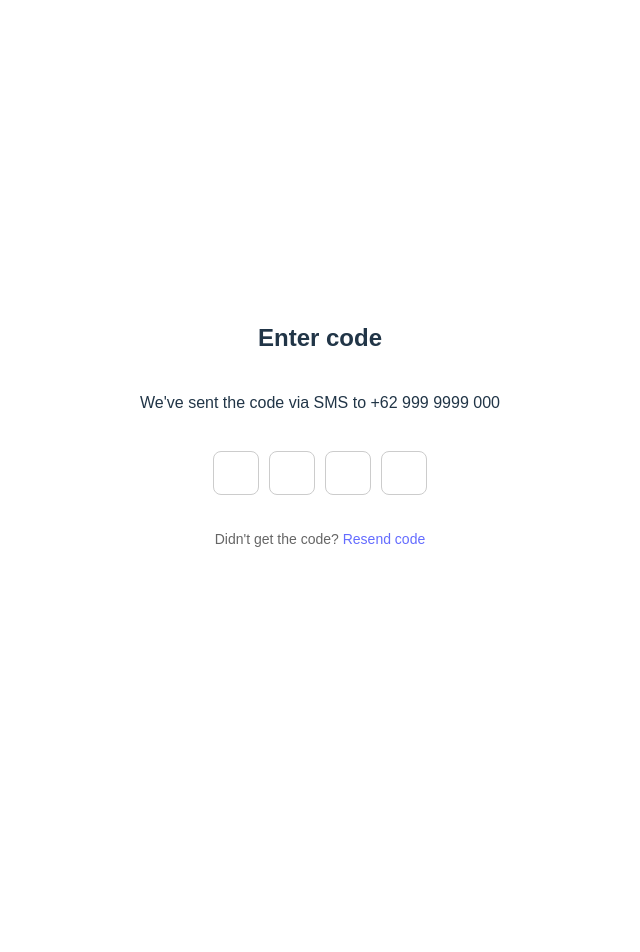
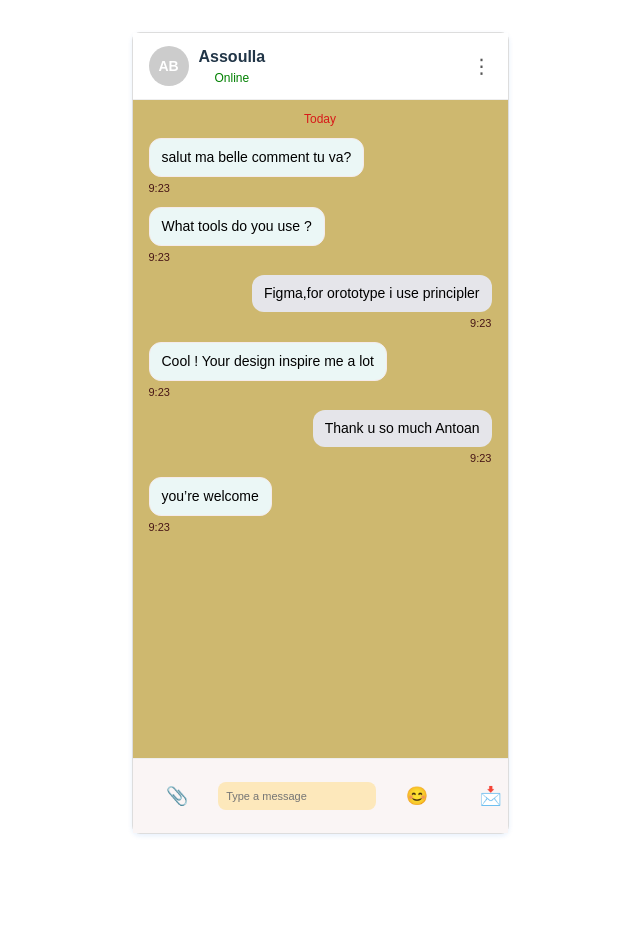
Before and after one commit to HisseinHD/Chat_App_Vue.js, a Vue app: page / in a window 1280 px wide. Shown: the top 952 px of the page, without its empty margins (320-960 px from the left). Before the commit the page ends 864 px from the top, so only its background shows below. Built offline with nearby package versions, Linux system fonts and the light colour scheme.

Commit message:
ChatMessage

```diff
--- a/src/App.vue
+++ b/src/App.vue
@@ -1,12 +1,15 @@
+
 <template>
+  <ChatView />
   <VerificationCode />
 </template>
 
 <script>
 import VerificationCode from './components/VerificationCode.vue'
-
+import ChatView from './components/ChatView.vue'
 export default {
   components: {
+    ChatView,
     VerificationCode
   }
 }
--- /dev/null
+++ b/src/components/ChatView.vue
@@ -0,0 +1,202 @@
+<template>
+  <div class="chat-container">
+    <!-- Header -->
+    <div class="chat-header">
+      <div class="header-left">
+        <div class="avatar">AB</div>
+        <div class="user-info">
+          <div class="user-name">Assoulla</div>
+          <div class="user-status">Online</div>
+        </div>
+      </div>
+      <div class="menu-icon">⋮</div>
+    </div>
+
+    <!-- Messages -->
+    <div class="chat-messages">
+      <div class="chat-date">Today</div>
+
+      <div
+        v-for="(msg, index) in messages"
+        :key="index"
+        :class="['message-wrapper', msg.fromMe ? 'from-me' : 'from-other']"
+      >
+        <div class="message-bubble">{{ msg.text }}</div>
+        <div class="message-time">{{ msg.time }}</div>
+      </div>
+    </div>
+
+    <!-- Input -->
+    <form class="chat-input" @submit.prevent="send">
+      <button type="button" class="icon">📎</button>
+      <input
+        type="text"
+        v-model="newMessage"
+        placeholder="Type a message"/>
+
+      <button type="button" class="icon">😊</button>
+    <button type="submit" class="icon">📩</button>
+
+    </form>
+  </div>
+</template>
+
+<script setup>
+import { ref } from 'vue'
+
+const messages = ref([
+  { text: "salut ma belle comment tu va?", time: "9:23", fromMe: false },
+  { text: "What tools do you use ?", time: "9:23", fromMe: false },
+  { text: "Figma,for orototype i use principler", time: "9:23", fromMe: true },
+  { text: "Cool ! Your design inspire me a lot", time: "9:23", fromMe: false },
+  { text: "Thank u so much Antoan", time: "9:23", fromMe: true },
+  { text: "you’re welcome", time: "9:23", fromMe: false },
+])
+
+const newMessage = ref('')
+
+const send = () => {
+  if (newMessage.value.trim()) {
+    messages.value.push({
+      text: newMessage.value.trim(),
+      time: "9:24",
+      fromMe: true
+    })
+    newMessage.value = ''
+  }
+}
+</script>
+
+<style scoped>
+.chat-container {
+  max-width: 375px;
+  margin: auto;
+  height: 100vh;
+  display: flex;
+  flex-direction: column;
+  border: 1px solid #ddd;
+  border-radius: 8px;
+  font-family: sans-serif;
+  box-shadow: 0 2px 5px rgba(16, 108, 230, 0.1);
+}
+
+/* Header */
+.chat-header {
+  display: flex;
+  justify-content: space-between;
+  align-items: center;
+  padding: 12px 16px;
+  border-bottom: 1px solid #eee;
+  background-color: #fff;
+}
+
+.header-left {
+  display: flex;
+  align-items: center;
+  gap: 10px;
+}
+
+.avatar {
+  width: 40px;
+  height: 40px;
+  background: #ccc;
+  border-radius: 50%;
+  font-size: 14px;
+  font-weight: bold;
+  color: white;
+  display: flex;
+  align-items: center;
+  justify-content: center;
+}
+
+.user-info .user-name {
+  font-weight: bold;
+}
+
+.user-status {
+  font-size: 12px;
+  color: green;
+}
+
+.menu-icon {
+  font-size: 20px;
+  color: #555;
+}
+
+/* Messages */
+.chat-messages {
+  flex: 1;
+  padding: 10px 16px;
+  overflow-y: auto;
+  background-color:rgba(182, 149, 39, 0.664);
+}
+
+.chat-date {
+  text-align: center;
+  font-size: 12px;
+  color: #d81a1a;
+  margin-bottom: 10px;
+}
+
+.message-wrapper {
+  margin-bottom: 10px;
+  max-width: 80%;
+
+}
+
+.from-other {
+  text-align: left;
+}
+
+.from-me {
+  text-align: right;
+  margin-left: auto;
+}
+
+.message-bubble {
+  display: inline-block;
+  padding: 8px 12px;
+  border-radius: 12px;
+  background-color: #e5e5ea;
+  color: #000;
+  font-size: 14px;
+}
+
+.from-other .message-bubble {
+  background-color: #ebf7f6;
+  border: 1px solid #f5ebeb;
+}
+
+.message-time {
+  font-size: 11px;
+  color: #471616;
+  margin-top: 3px;
+}
+
+/* Input */
+.chat-input {
+  display: flex;
+  align-items: center;
+  padding: 15px 12px;
+  border-top: 1px solid #eee;
+  background-color:rgb(250, 245, 245);
+  gap: 8px;
+}
+
+.chat-input input {
+  flex: 1;
+  border: none;
+  outline: none;
+  font-size: 11px;
+  padding: 8px;
+  border-radius: 8px;
+  background-color:#fde8bb;
+}
+
+.icon {
+  background: none;
+  border: none;
+  font-size: 18px;
+  cursor: pointer;
+}
+</style>
--- a/src/components/VerificationCode.vue
+++ b/src/components/VerificationCode.vue
@@ -1,7 +1,7 @@
 <template>
   <div class="container">
     <h2>Enter code</h2>
-    <p>We've sent the code via SMS to +62 999 9999 000</p>
+    <p>We've sent the code via SMS to +235 66 62 88 54 </p>
     <div class="code-inputs">
       <input
         v-for="(digit, index) in code"
```
Also changed, not shown: src/components/ChatMessage.vue (added), 1 other file (tests, documents, lock files or other folders).
